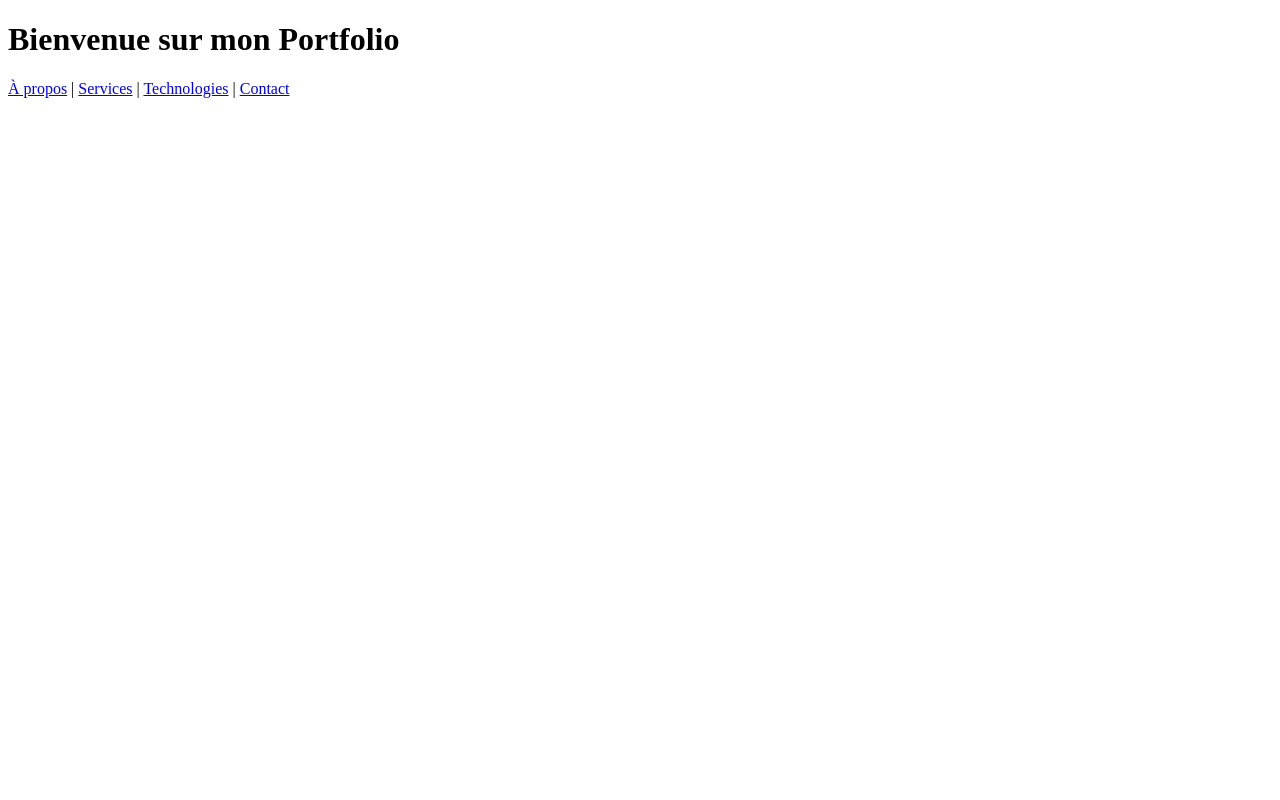
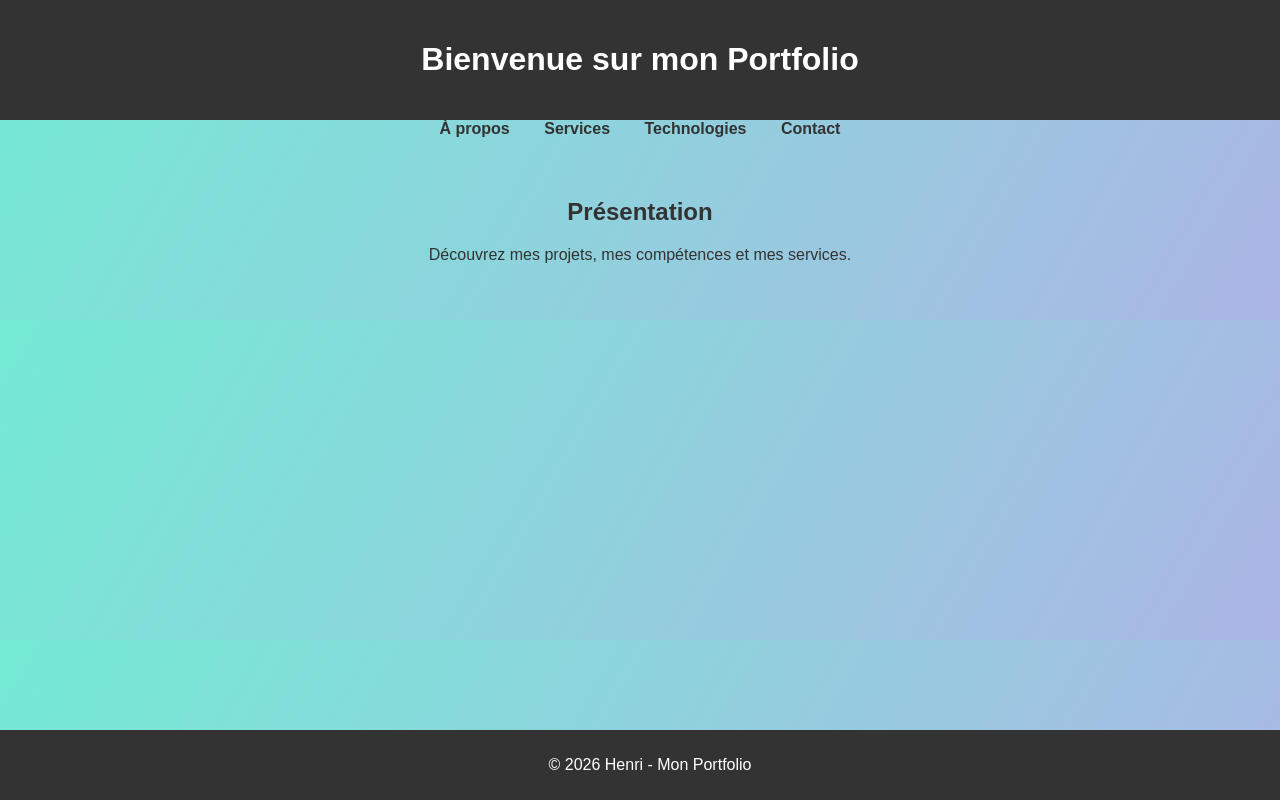
Before and after one commit to HenriJoel03/First, a plain HTML site: page index.html in a window 1280 px wide. Drawn offline with Linux system fonts and the light colour scheme.

Commit message:
Ajout d'un index stylisé

```diff
--- a/index.html
+++ b/index.html
@@ -2,15 +2,62 @@
 <html lang="fr">
 <head>
   <meta charset="UTF-8">
-  <title>Mon Portfolio</title>
+  <title>Portfolio de Henri</title>
+  <style>
+    body {
+      font-family: Arial, sans-serif;
+      margin: 0;
+      padding: 0;
+      background: linear-gradient(120deg, #74ebd5, #ACB6E5);
+      color: #333;
+      text-align: center;
+    }
+    header {
+      background: #333;
+      color: white;
+      padding: 20px;
+    }
+    nav a {
+      margin: 0 15px;
+      text-decoration: none;
+      color: #333;
+      font-weight: bold;
+    }
+    nav a:hover {
+      color: #007acc;
+    }
+    section {
+      padding: 40px;
+    }
+    footer {
+      background: #333;
+      color: white;
+      padding: 10px;
+      position: fixed;
+      bottom: 0;
+      width: 100%;
+    }
+  </style>
 </head>
 <body>
-  <h1>Bienvenue sur mon Portfolio</h1>
+  <header>
+    <h1>Bienvenue sur mon Portfolio</h1>
+  </header>
+
   <nav>
-    <a href="Propos.html">À propos</a> |
-    <a href="Service.html">Services</a> |
-    <a href="Technologie.html">Technologies</a> |
+    <a href="Propos.html">À propos</a>
+    <a href="Service.html">Services</a>
+    <a href="Technologie.html">Technologies</a>
     <a href="Contact.html">Contact</a>
   </nav>
+
+  <section>
+    <h2>Présentation</h2>
+    <p>Découvrez mes projets, mes compétences et mes services.</p>
+  </section>
+
+  <footer>
+    <p>&copy; 2026 Henri - Mon Portfolio</p>
+  </footer>
 </body>
 </html>
```
